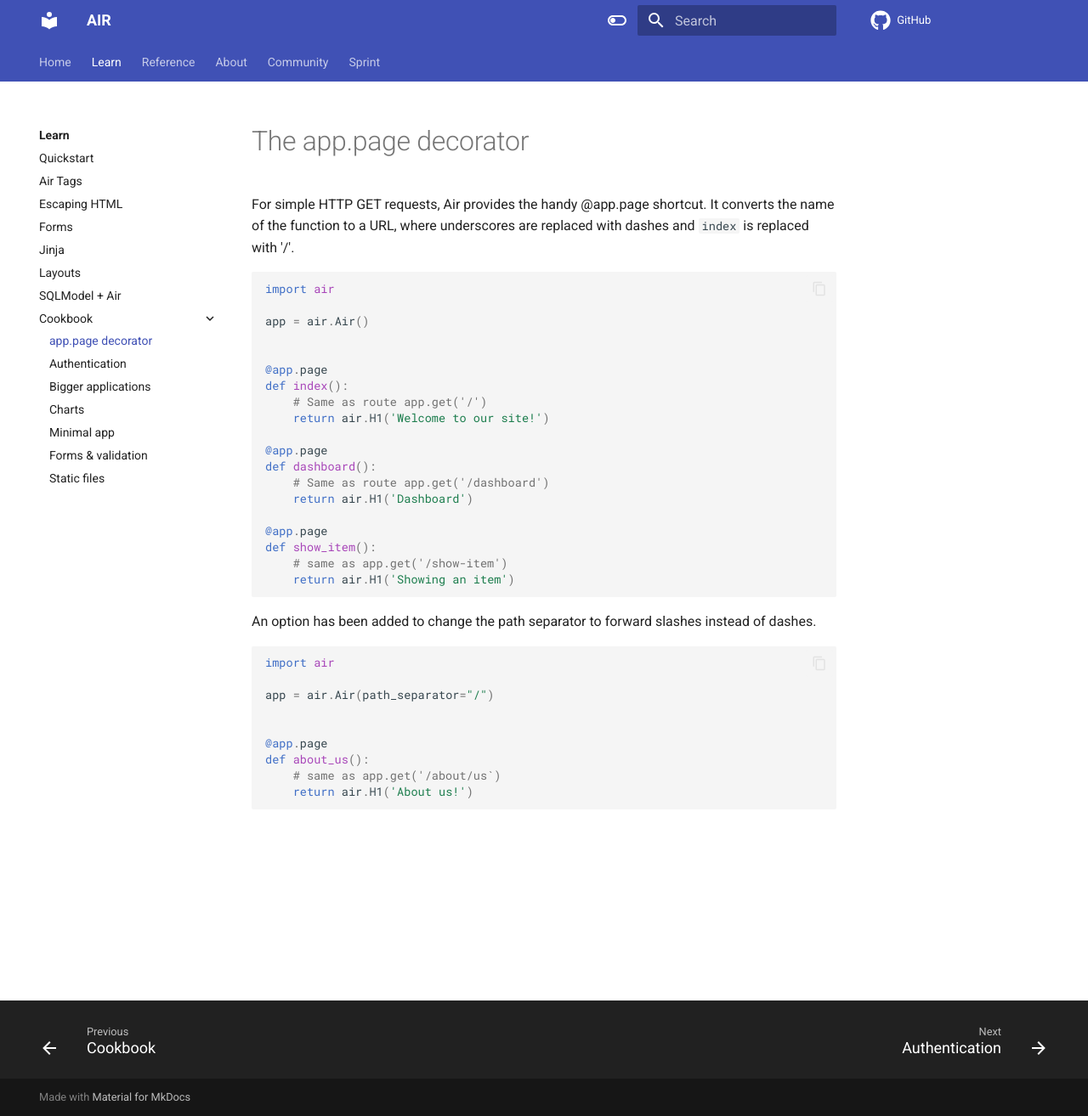
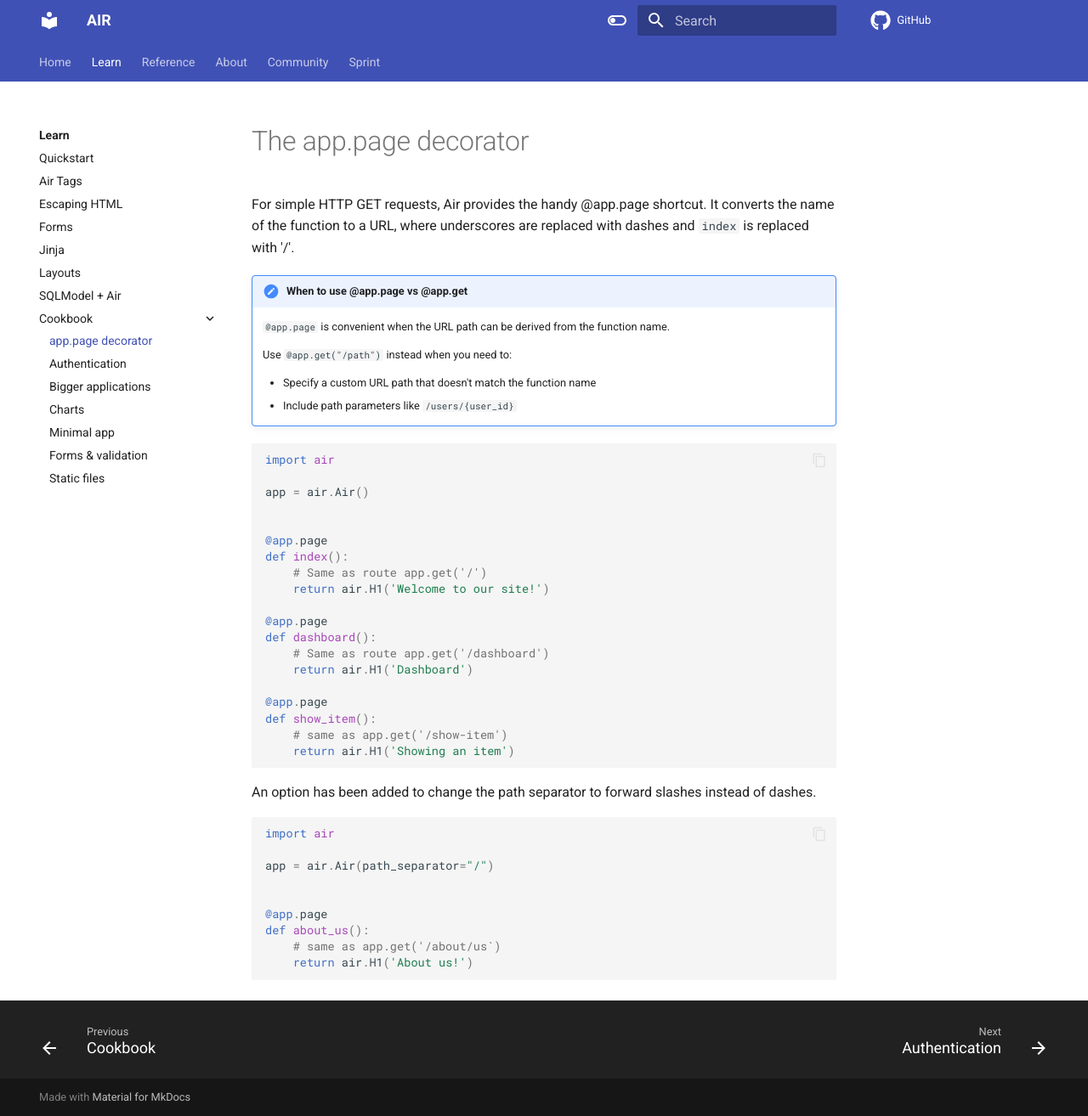
Before and after one commit to feldroy/air, an MkDocs documentation site: the page built from docs/learn/cookbook/page-decorator.md, in a window 1280 px wide and 1314 px high. Shown: the whole window at 85% size. Built offline with MkDocs 1.6.1 and Material for MkDocs 9.7.7, drawn with Linux system fonts in a browser that asks for light colours; comment, search, counter and statistics services are not loaded.

Commit message:
Add note on when to use @app.page vs @app.get
Added a documentation note explaining the differences between @app.page and @app.get, including guidance on when to use each decorator and examples of scenarios requiring custom paths or path parameters.

````diff
--- a/docs/learn/cookbook/page-decorator.md
+++ b/docs/learn/cookbook/page-decorator.md
@@ -1,6 +1,15 @@
 # The app.page decorator
 
 For simple HTTP GET requests, Air provides the handy @app.page shortcut. It converts the name of the function to a URL, where underscores are replaced with dashes and `index` is replaced with '/'.
+
+!!! note "When to use @app.page vs @app.get"
+
+    `@app.page` is convenient when the URL path can be derived from the function name.
+
+    Use `@app.get("/path")` instead when you need to:
+
+    - Specify a custom URL path that doesn't match the function name
+    - Include path parameters like `/users/{user_id}`
 
 ```python
 import air
````
